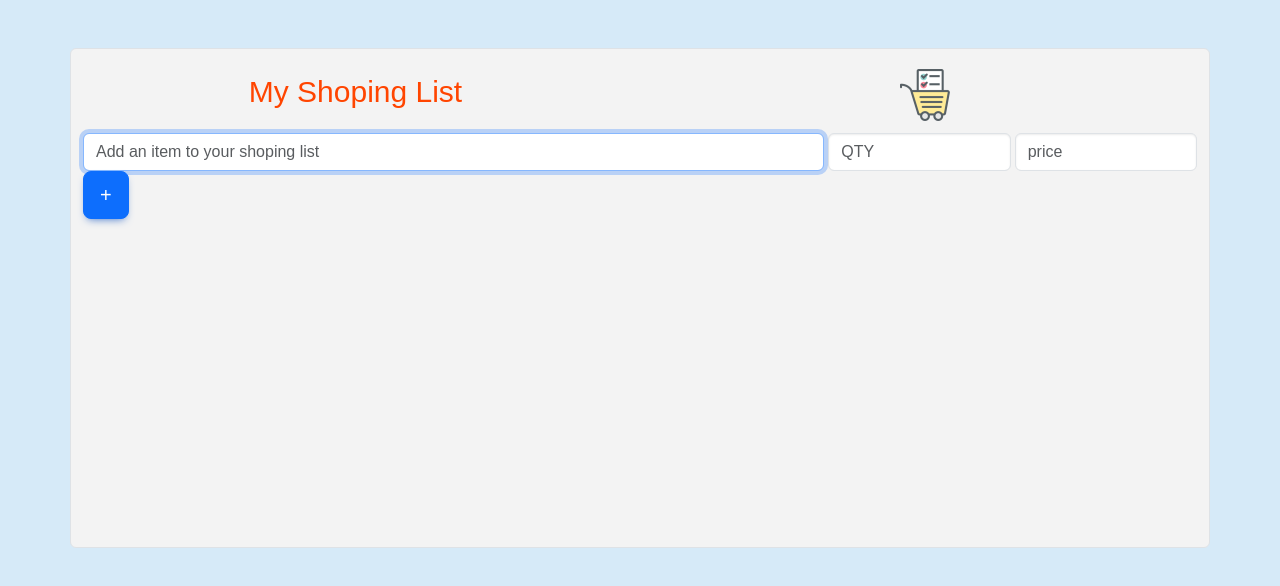
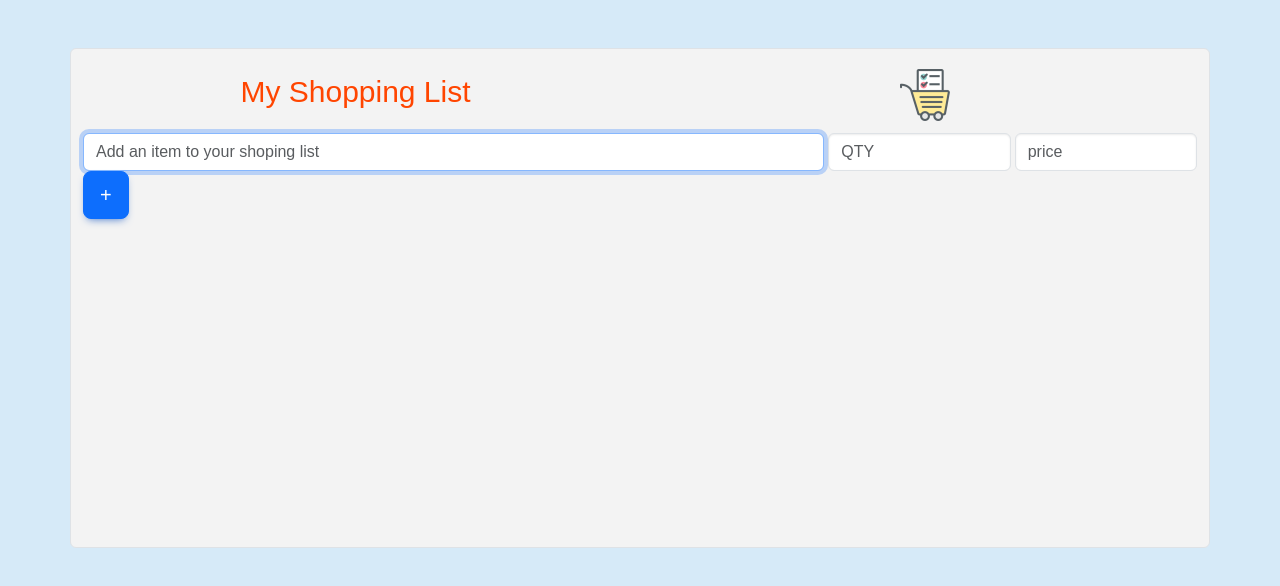
Before and after one commit to Chentiwuni/Shopping-List, a plain HTML site: page index.html in a window 1280 px wide. Drawn offline with nearby package versions, Linux system fonts and the light colour scheme.

Commit message:
corrected a missed spelling in the logo text

```diff
--- a/index.html
+++ b/index.html
@@ -14,7 +14,7 @@
 
       <div class="logo-container row">
         <div class="col-12 col-md-6">
-          <div class="text-center logo-text">My Shoping List</div>
+          <div class="text-center logo-text">My Shopping List</div>
         </div>
         <div class="col-12 col-md-6">
           <div class="text-center"> <img src="my-shoping-list.png"> </div>
```
